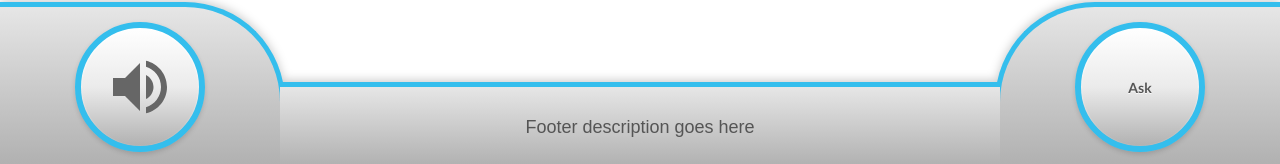
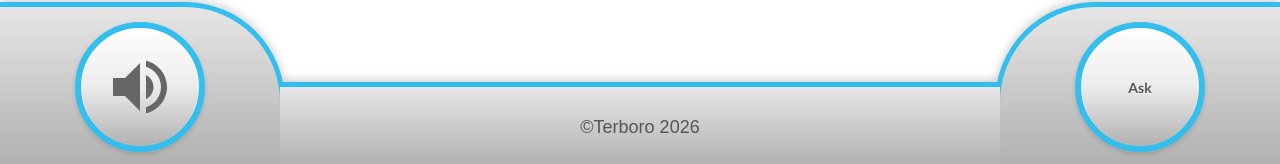
Before and after one commit to robertorincos/terboro, a React (Vite) app in the folder terboro/: page / in a window 1280 px wide. Shown: the part 633-797 px from the top of the page. Built offline with nearby package versions, Linux system fonts and the light colour scheme.

Commit message:
adição nome terboro

```diff
--- a/terboro/src/Footer.jsx
+++ b/terboro/src/Footer.jsx
@@ -24,7 +24,7 @@ function Footer() {
       </div>
 
       <div className='footer-middle'>
-         <span className="footer-description">Footer description goes here</span>
+         <span className="footer-description">©Terboro 2026</span>
       </div>
 
       <div className='footer-right'>
```
